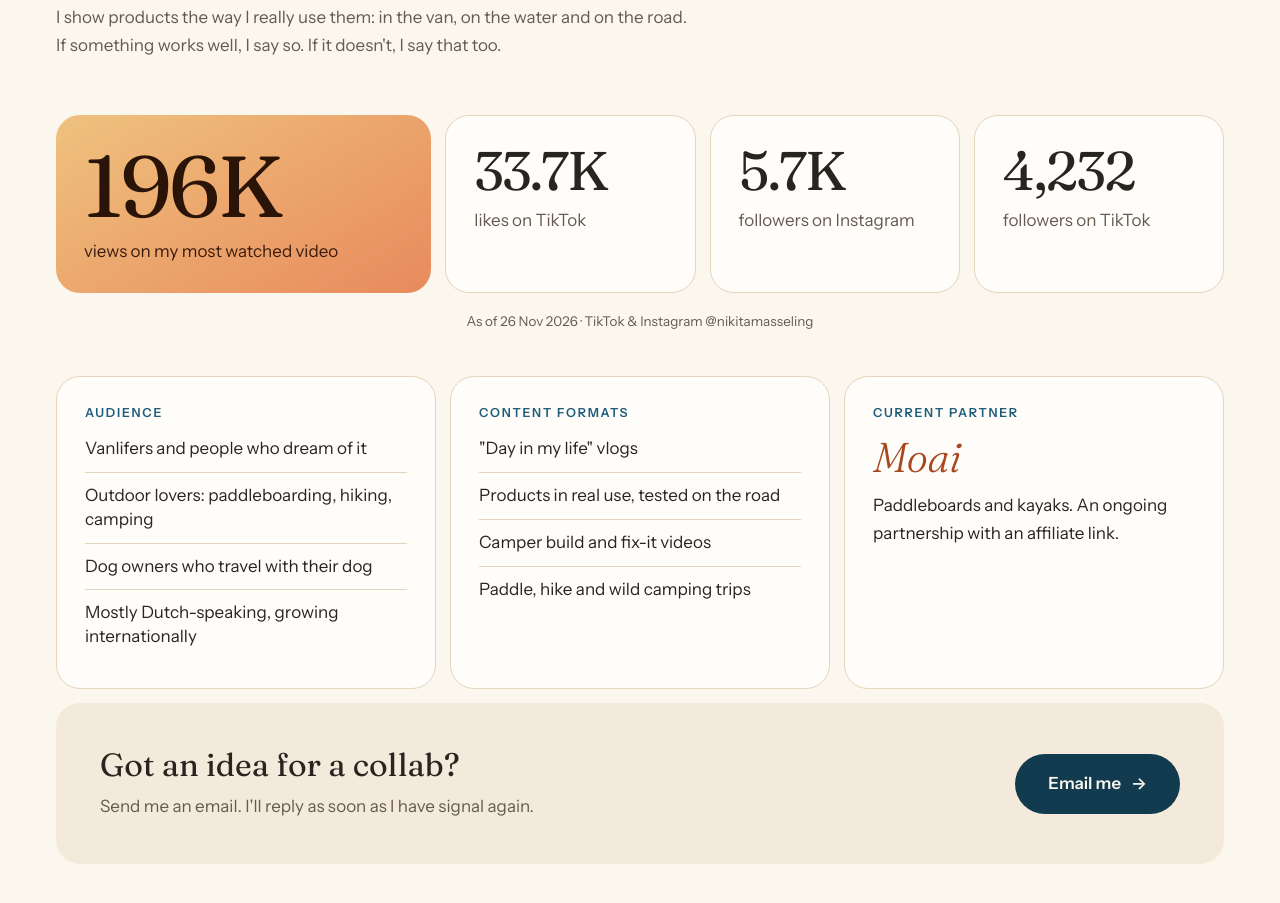
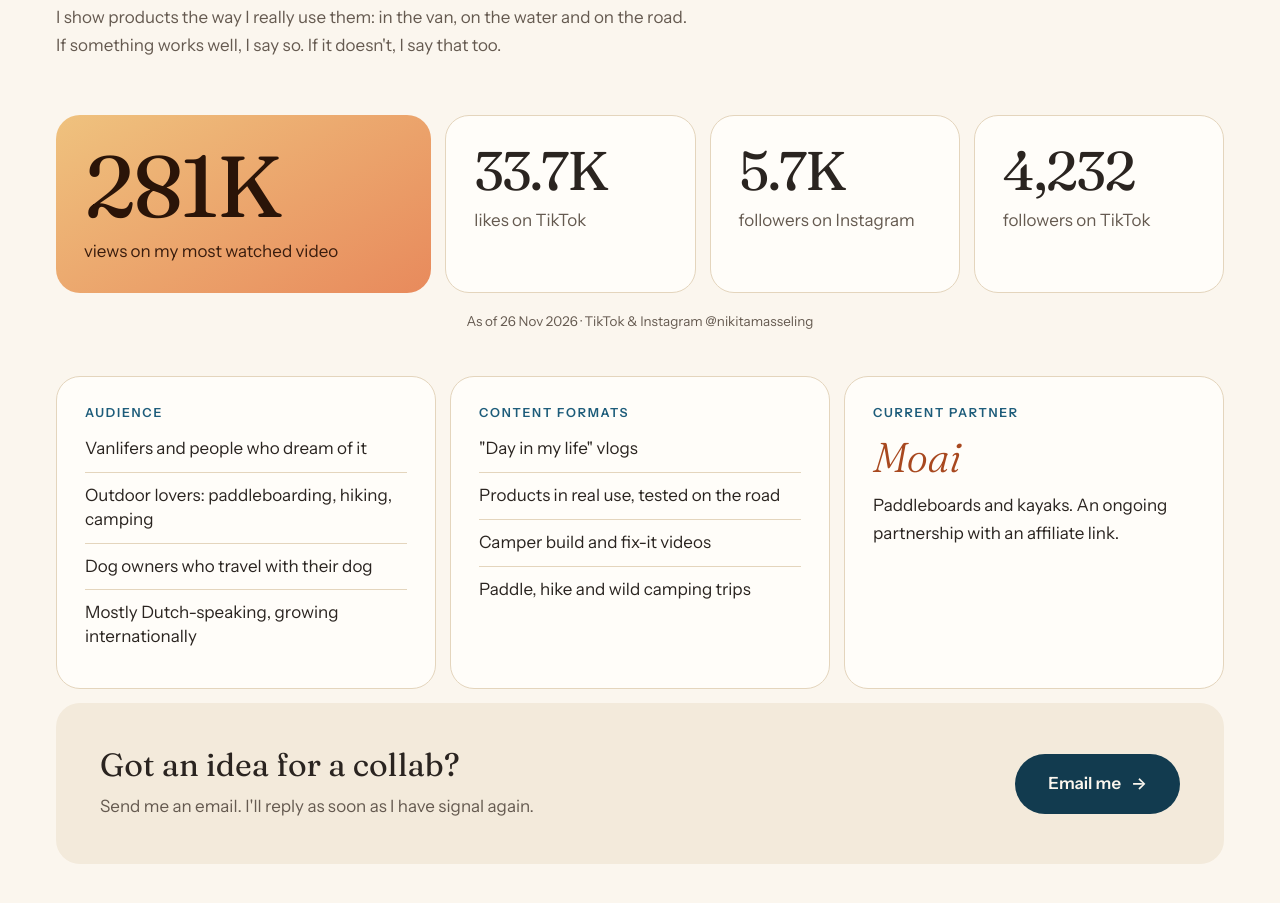
Before and after one commit to mielien-jewelry/nikitamasseling, a plain HTML site: page index.html in a window 1280 px wide. Shown: the part 5958-6861 px from the top of the page. Drawn offline with Linux system fonts and the light colour scheme.

Commit message:
Best bekeken video: 281K (Instagram)

```diff
--- a/config.js
+++ b/config.js
@@ -28,7 +28,7 @@ window.SITE = {
     followers: { nl: "4.232",       en: "4,232" },
     likes:     { nl: "33,7K",       en: "33.7K" },
     igFollowers: { nl: "5,7K",      en: "5.7K" },
-    topViews:  { nl: "196K",        en: "196K" }
+    topViews:  { nl: "281K",        en: "281K" }
   },
 
   /* --- 6. TikTok-video's ------------------------------------
--- a/index.html
+++ b/index.html
@@ -245,7 +245,7 @@
 
   <div class="stats reveal">
     <div class="stat stat--big">
-      <b data-stat="topViews">196K</b>
+      <b data-stat="topViews">281K</b>
       <span lang="nl">views op mijn best bekeken video</span><span lang="en">views on my most watched video</span>
     </div>
     <div class="stat">
```
